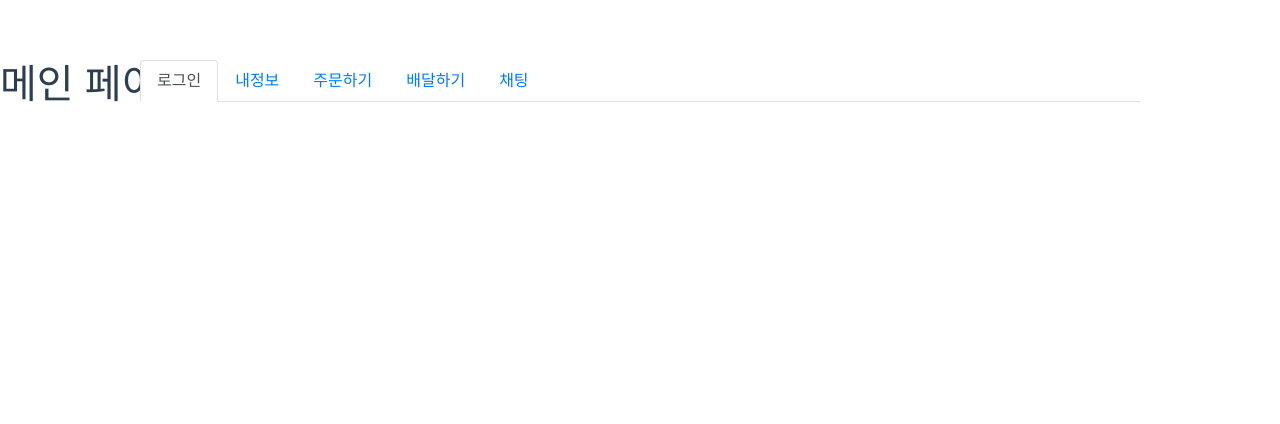
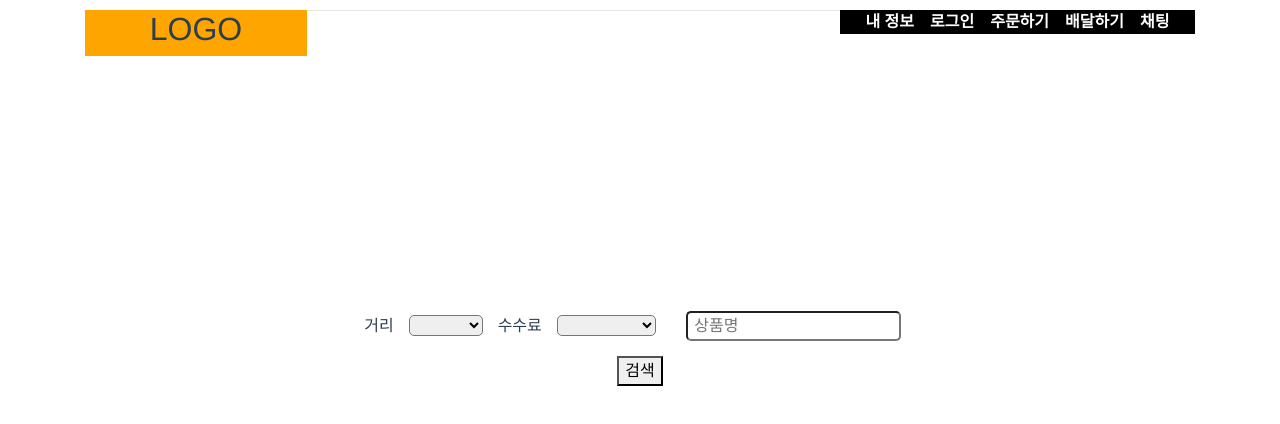
Before and after one commit to Lee-Park-Bae-Project/BaedalInUs, a Vue app in the folder frontend/: page / in a window 1280 px wide. Shown: the top 424 px of the page. Built offline with nearby package versions, Linux system fonts and the light colour scheme.

Commit message:
add header

```diff
--- a/frontend/src/App.vue
+++ b/frontend/src/App.vue
@@ -1,18 +1,20 @@
 <template>
   <div id="app">
-    <top-vue></top-vue>
-    <!--<img src="./assets/logo.png">-->
+    <header-component></header-component>
       <router-view/>
-    <!--<bottom-vue></bottom-vue>-->
   </div>
 </template>
 
 <script>
-import TopVue from "./components/TopVue";
-import BottomVue from "./components/BottomVue";
+  import chatVue from "./components/ChatRoom";
+  import HeaderComponent from '@/components/Header.vue';
+
   export default {
     name: 'App',
-  components: {TopVue, BottomVue}
+    components: {
+      HeaderComponent,
+      chatVue
+    }
   }
 </script>
 
@@ -24,6 +26,12 @@ export default {
     text-align: center;
     color: #2c3e50;
     margin-top: 60px;
-  display:inline-block;
   }
+
+
+  body {
+    background-color: #E2904B;
+  }
+
+
 </style>
--- a/frontend/src/components/ChatRoom.vue
+++ b/frontend/src/components/ChatRoom.vue
@@ -52,42 +52,13 @@
 </script>
 
 <style scoped>
-  #top_container {
-    align-content: center;
-    position: absolute;
-    left: 50%;
-    transform: translateX(-50%);
-    margin: 50px;
-  }
+  /*#top_container {*/
+    /*align-content: center;*/
+    /*position: absolute;*/
+    /*left: 50%;*/
+    /*transform: translateX(-50%);*/
+    /*margin: 50px;*/
+  /*}*/
 
-  #send_bar {
-
-  }
-
-  #nav-scroller {
-    text-align: left;
-  }
-
-  #text_area {
-    max-width: 800px;
-
-  }
-
-  #chat_header {
-    text-align: center;
-  }
-
-  #my_chat {
-    text-align: justify;
-    text-align-last: right;
-    -moz-text-align-last: right;
-    /*text-align:right;*/
-    /*display:block;*/
-  }
-
-  #your_chat {
-    text-align: left;
-    /*display:block*/
-  }
 
 </style>
--- a/frontend/src/components/ChatRooms.vue
+++ b/frontend/src/components/ChatRoomList.vue
@@ -1,12 +1,12 @@
 <template>
-    <div>
-
+    <div id="top_container">
+      <p>chat list</p>
     </div>
 </template>
 
 <script>
     export default {
-        name: "ChatRooms",
+        name: "ChatRoomList",
       data(){
           return {
             user:{
@@ -49,5 +49,10 @@
 </script>
 
 <style scoped>
+  #top_container {
+    width: 70%;
+    height: 70%;
+    margin: 40px auto;
 
+  }
 </style>
--- /dev/null
+++ b/frontend/src/components/Header.vue
@@ -0,0 +1,88 @@
+<template>
+  <div class="container">
+    <div id="logo">
+      <h2 @click="mainPage">LOGO</h2>
+    </div>
+      <div id="menu">
+        <ul><li>내 정보</li>
+          <li @click="login">로그인</li>
+          <li>주문하기</li>
+          <li>배달하기</li>
+          <li @click="chat">채팅</li>
+        </ul>
+      </div>
+      <hr>
+    </div>
+</template>
+
+<script>
+    export default {
+        name: "Header",
+     methods: {
+          login: function () {
+            this.$router.push('/login') // Login 페이지로 보내줌
+
+          },
+          mainPage: function () {
+            this.$router.push('/')
+          },
+       chat:function(){
+            this.$router.push('/chatroomlist');
+       }
+     }
+    }
+</script>
+
+<style scoped>
+.container {
+  margin-top: -50px;
+  width: 100%;
+  height: 20%;
+}
+#logo {
+  width: 20%;
+  height: 100%;
+  float: left;
+  background-color: orange;
+  cursor: pointer;
+}
+#logo :hover {
+  color: #faff31
+}
+#menu {
+  width: 80%;
+  height: 100%;
+  float: right;
+}
+ul {
+  list-style:none;
+  background-color: #000000;
+  list-style-type: none;
+  margin-left :60%;
+  padding: 0;
+  overflow: hidden;
+
+}
+  li{
+    display:inline;
+   background-color: black;
+    color: white;
+    padding: 8px;
+    text-decoration: none;
+    text-align: center;
+    font-weight: bold;
+  }
+
+li:hover {
+  background-color: white;
+  color: black;
+  cursor: pointer}
+
+
+.align-left {
+  float:left;
+}
+.align-right {
+  float:right;
+}
+</style>
--- a/frontend/src/components/IndexPage.vue
+++ /dev/null
@@ -1,13 +0,0 @@
-<template>
-    <h1> 메인 페이지</h1>
-</template>
-
-<script>
-export default {
-  name: 'IndexPage'
-}
-</script>
-
-<style scoped>
-
-</style>
--- a/frontend/src/components/LoginPage.vue
+++ b/frontend/src/components/LoginPage.vue
@@ -62,5 +62,8 @@
 </script>
 
 <style scoped>
+  #login{
+    margin-top:100px;
 
+  }
 </style>
--- a/frontend/src/components/MainPage.vue
+++ b/frontend/src/components/MainPage.vue
@@ -1,22 +1,56 @@
 <template>
-  <div id="main">
-    <div>Login</div>
-    <button v-on:click="login">logout</button>
+
+  <div class="container">
+    <div class="outer">
+      <div class="inner">
+        <SearchBar></SearchBar>
+      </div>
+    </div>
+
   </div>
 </template>
 
 <script>
-export default {
-  name: 'MainPage',
-  method:{
-    logout: function(event){
-      console.log(`logout button clicked`);
-      this.$router.push('/login') // Login 페이지로 보내줌
+  import SearchBar from '@/components/SearchBar'
+  export default {
+    name: 'MainPage',
+    methods: {
+      logout: function (event) {
+        console.log(`logout button clicked`);
+        this.$router.push('/login') // Login 페이지로 보내줌
+      }
+
+    },
+
+    components: {
+      SearchBar
     }
   }
-}
 </script>
 
 <style scoped>
+  html body {
+    width: 100%;
+    height: 100%;
+
+  }
+
+  .container {
+    width: 70%;
+    height: 70%;
+    margin: 40px auto;
+  }
+
+  .outer {
+    display: table;
+    width: 100%;
+    height: 100%;
+  }
+
+  .inner {
+    display: table-cell;
+    vertical-align: middle;
+    text-align: center;
+  }
 
 </style>
--- /dev/null
+++ b/frontend/src/components/SearchBar.vue
@@ -0,0 +1,52 @@
+<template>
+  <div class="container">
+    <div id="search">
+    <label for="distance">거리</label>
+    <select id="distance" v-model="selected">
+        <option>1km ↓</option>
+      <option>3km ↓</option>
+      <option>5km ↓</option>
+      <option>10km ↓</option>
+      <option>10km ↑</option>
+    </select>
+
+    <label for="fee">수수료</label>
+    <select id="fee" v-model="selected">
+      <option>50,000원 ↑</option>
+      <option>30,000원 ↑</option>
+      <option>10,000원 ↑</option>
+      <option>5,000원 ↑</option>
+      <option>5,000원 ↓</option>
+    </select>
+
+    <input v-model="stuffName" placeholder=" 상품명">
+    <button>검색</button>
+    </div>
+  </div>
+
+</template>
+
+<script>
+  export default {
+    name: "Dropdown",
+    data: {
+      selected: '',
+      stuffName: ''
+    }
+  }
+</script>
+
+<style scoped>
+
+.container {
+  padding-top: 200px;
+}
+#search {
+  background-color: white;
+
+}
+  input, select {
+    margin: 15px;
+    border-radius: 5px;
+  }
+</style>
--- a/frontend/src/components/SignUpPage.vue
+++ b/frontend/src/components/SignUpPage.vue
@@ -1,10 +1,43 @@
 <template>
   <div id="SignUp">
+
     <div> Sign Up </div>
-    Name22222 : <input v-model="user.name" placeholder="name"> <br />
-    ID : <input v-model="user.id" placeholder="ID"> <br />
-    Password : <input v-model="user.pw" type="password"  placeholder="password">
-    <button v-on:click="signUp" >SignUp</button>
+    <table id="signUpForm">
+      <tr>
+        <td>
+          <span>name:</span>
+        </td>
+        <td>
+          <input v-model="user.name" placeholder="name">
+        </td>
+      </tr>
+      <tr>
+        <td>
+          <span>ID:</span>
+        </td>
+        <td>
+          <input v-model="user.id" placeholder="ID">
+        </td>
+      </tr>
+      <tr>
+        <td>
+          <span>password:</span>
+        </td>
+        <td>
+          <input v-model="user.pw" type="password"  placeholder="password">
+        </td>
+      </tr>
+      <tr>
+        <td colspan="2">
+          <button v-on:click="signUp">SignUp</button>
+        </td>
+      </tr>
+    </table>
+
+    <!--Name : <input v-model="user.name" placeholder="name"> <br />-->
+    <!--ID : <input v-model="user.id" placeholder="ID"> <br />-->
+    <!--Password : <input v-model="user.pw" type="password"  placeholder="password">-->
+    <!--<button v-on:click="signUp" >SignUp</button>-->
   </div>
 </template>
 
@@ -47,3 +80,12 @@ export default {
   }
 }
 </script>
+<style scoped>
+  #SignUp{
+    margin-top: 100px;
+  }
+  #signUpForm{
+    text-align: center;
+    display: inline-block;
+  }
+</style>
--- a/frontend/src/components/TopVue.vue
+++ /dev/null
@@ -1,36 +0,0 @@
-<template>
-  <div>
-    <div id="top_nav">
-      <b-nav tabs id="nav">
-        <b-nav-item active>로그인</b-nav-item>
-        <b-nav-item>내정보</b-nav-item>
-        <b-nav-item>주문하기</b-nav-item>
-        <b-nav-item>배달하기</b-nav-item>
-        <b-nav-item v-on:click="goChatRooms">채팅</b-nav-item>
-      </b-nav>
-    </div>
-  </div>
-</template>
-
-<script>
-  export default {
-    name: "TopVue",
-    methods: {
-      goChatRooms() {
-        this.$router.push('/ChatRooms') // 채팅방 페이지로 보내줌
-      }
-
-    }
-  }
-</script>
-
-<style scoped>
-#top_nav{
-  display: inline-block;
-  margin-bottom: 30px;
-  width:1000px;
-  align-content: center;
-  position: absolute; left: 50%;
-  transform: translateX(-50%);
-}
-</style>
--- a/frontend/src/router/index.js
+++ b/frontend/src/router/index.js
@@ -3,25 +3,24 @@ import Router from 'vue-router'
 import HelloWorld from '@/components/HelloWorld'
 
 Vue.use(Router)
-import IndexPage from '@/components/IndexPage.vue'
 import LoginPage from '@/components/LoginPage.vue'
 import SignUpPage from '@/components/SignUpPage.vue'
 import MainPage from '@/components/MainPage.vue'
 import ChatPage from '@/components/ChatPage.vue'
 import UserPage from '@/components/UsersVue'
-import ChatRooms from '@/components/ChatRooms'
+import ChatRoomList from '@/components/ChatRoomList'
 import ChatRoom from '@/components/ChatRoom'
 
 export default new Router({
   mode: 'history',
   routes: [
     {
+      path:'/chatroomlist',
+      component:ChatRoomList
+    },
+    {
       path:'/chatroom/:roomID',
       component:ChatRoom
-    },
-    {
-      path:'/ChatRooms',
-      component:ChatRooms
     },
     {
       path:'/userList',
@@ -34,22 +33,17 @@ export default new Router({
       component:ChatPage
     },
     {
-      path: '/',
-      name: 'IndexPage',
-      component: IndexPage
-    },
-    {
       path:'/login',
       name: 'LoginPage',
       component: LoginPage
     },
     {
-      path:'/signup',
+      path:'/SignUpPage',
       name:'SignUpPage',
       component:SignUpPage
     },
     {
-      path:'/main',
+      path:'/',
       name:'MainPage',
       component:MainPage
     }
```
Lines whose indentation alone changed are shown as unchanged.
